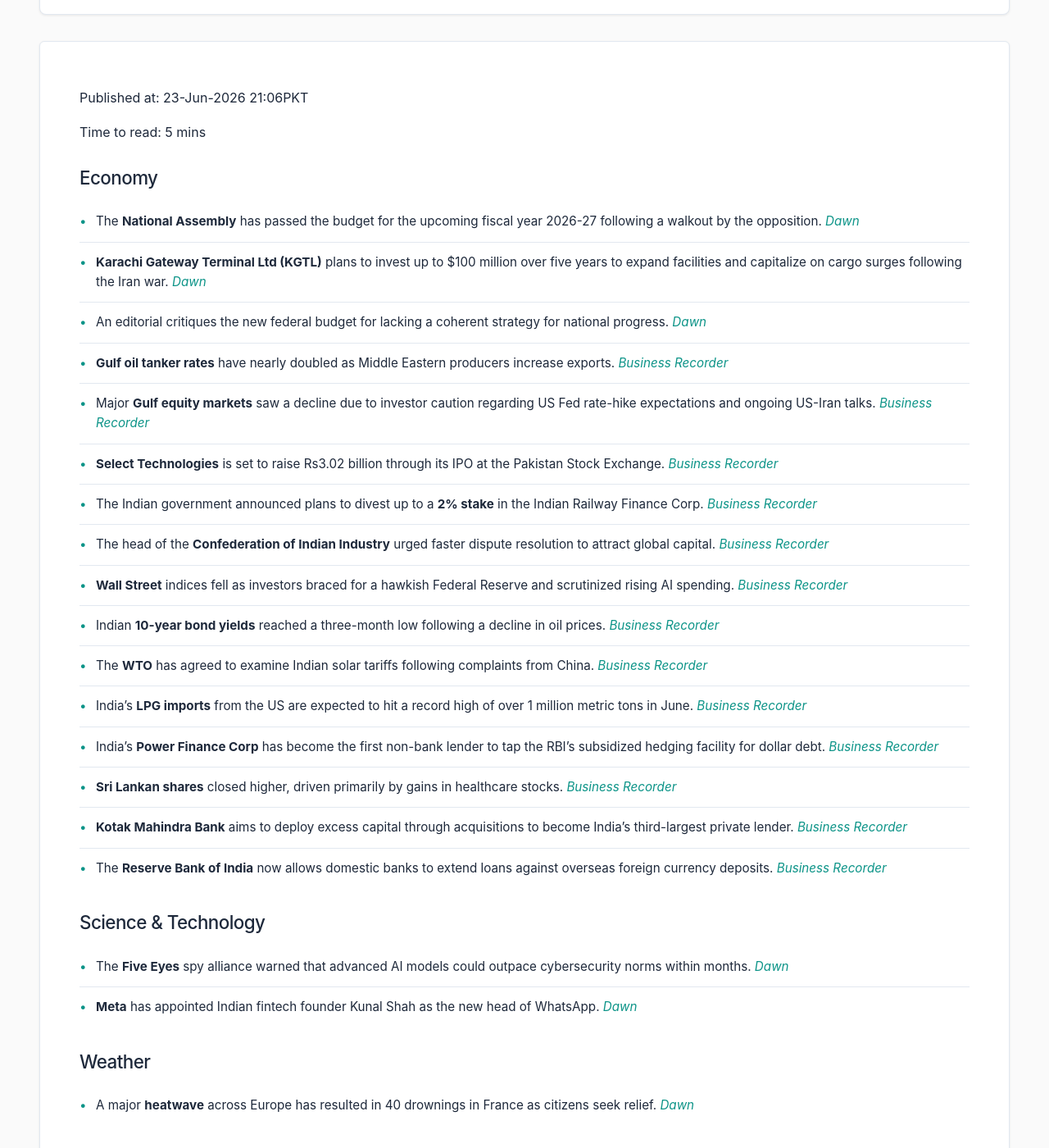
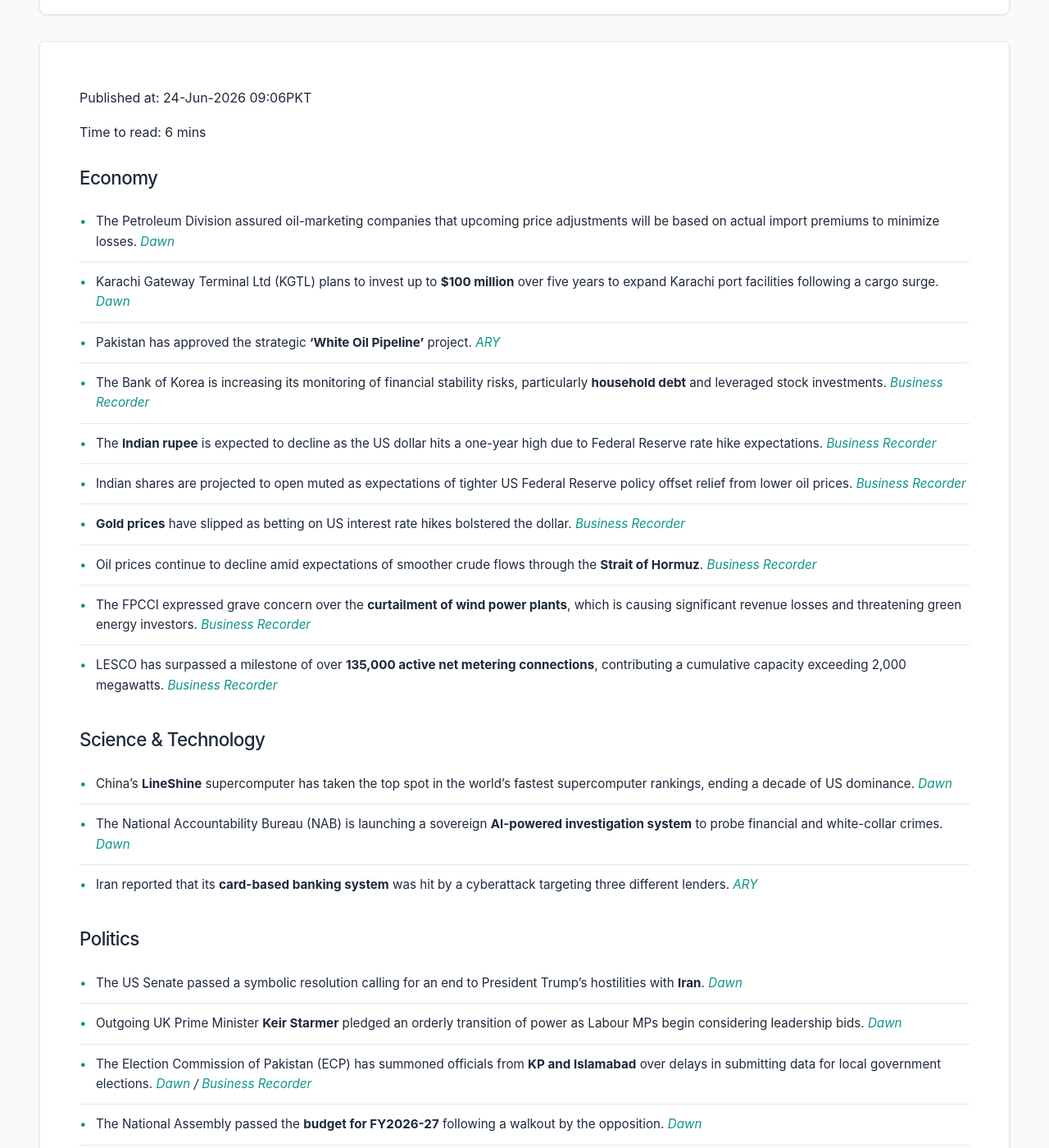
Before and after one commit to zsubzwary/news, a Jekyll site: the page built from en/index.md, in a window 1280 px wide and 1400 px high, scrolled down 209 px. Shown: the whole window at 82% size. Built offline with Jekyll 4.4.1, drawn with Linux system fonts in a browser that asks for light colours; some web fonts are replaced; comment, search, counter and statistics services are not loaded; some of the changed text lies outside the part shown.

Commit message:
DateTime; 2026-06-24T04:06:12.646Z

```diff
--- a/en/index.md
+++ b/en/index.md
@@ -4,62 +4,70 @@ title: Pakistan News Briefing
 lang: en
 ---
 
-Published at: 23-Jun-2026 21:06PKT
+Published at: 24-Jun-2026 09:06PKT
 
-Time to read: 5 mins
+Time to read: 6 mins
 
 ### Economy
-- The **National Assembly** has passed the budget for the upcoming fiscal year 2026-27 following a walkout by the opposition. *[Dawn](https://www.dawn.com/news/2010249/na-passes-budget-for-fy2026-27-following-opposition-walkout)*
-- **Karachi Gateway Terminal Ltd (KGTL)** plans to invest up to $100 million over five years to expand facilities and capitalize on cargo surges following the Iran war. *[Dawn](https://www.dawn.com/news/2010285/kgtl-plans-up-to-100m-more-investment-in-karachi-port-after-cargo-surge-from-iran-war)*
-- An editorial critiques the new federal budget for lacking a coherent strategy for national progress. *[Dawn](https://www.dawn.com/news/2010169/a-budget-to-forget)*
-- **Gulf oil tanker rates** have nearly doubled as Middle Eastern producers increase exports. *[Business Recorder](https://www.brecorder.com/news/40426989/gulf-oil-tanker-rates-nearly-double-as-middle-east-producers-ramp-up-exports)*
-- Major **Gulf equity markets** saw a decline due to investor caution regarding US Fed rate-hike expectations and ongoing US-Iran talks. *[Business Recorder](https://www.brecorder.com/news/40426988/major-gulf-bourses-ease-on-investor-caution-fed-rate-hike-bets)*
-- **Select Technologies** is set to raise Rs3.02 billion through its IPO at the Pakistan Stock Exchange. *[Business Recorder](https://www.brecorder.com/news/40426986/ipo-at-psx-select-technologies-mobilises-rs302bn-through-selling-8888mn-shares)*
-- The Indian government announced plans to divest up to a **2% stake** in the Indian Railway Finance Corp. *[Business Recorder](https://www.brecorder.com/news/40426984/india-to-sell-up-to-2-stake-in-indian-railway-finance-corp)*
-- The head of the **Confederation of Indian Industry** urged faster dispute resolution to attract global capital. *[Business Recorder](https://www.brecorder.com/news/40426975/indian-industry-lobby-chief-pushes-for-quicker-dispute-resolution-to-boost-investment)*
-- **Wall Street** indices fell as investors braced for a hawkish Federal Reserve and scrutinized rising AI spending. *[Business Recorder](https://www.brecorder.com/news/40426983/wall-st-tumbles-on-tech-selloff-as-concerns-about-hawkish-fed-ai-spending-mount)*
-- Indian **10-year bond yields** reached a three-month low following a decline in oil prices. *[Business Recorder](https://www.brecorder.com/news/40426974/oil-slide-anchors-india-10-year-yield-at-3-month-low)*
-- The **WTO** has agreed to examine Indian solar tariffs following complaints from China. *[Business Recorder](https://www.brecorder.com/news/40426980/wto-body-agrees-to-examine-indian-solar-tariffs-official-says)*
-- India's **LPG imports** from the US are expected to hit a record high of over 1 million metric tons in June. *[Business Recorder](https://www.brecorder.com/news/40426967/indias-lpg-imports-from-us-set-to-cross-1-million-tons-in-june-sources-say)*
-- India's **Power Finance Corp** has become the first non-bank lender to tap the RBI's subsidized hedging facility for dollar debt. *[Business Recorder](https://www.brecorder.com/news/40426966/indias-pfc-becomes-first-non-bank-lender-to-tap-dollar-debt-after-rbi-subsidy-bankers-say)*
-- **Sri Lankan shares** closed higher, driven primarily by gains in healthcare stocks. *[Business Recorder](https://www.brecorder.com/news/40426976/healthcare-stocks-lift-sri-lankan-shares-higher)*
-- **Kotak Mahindra Bank** aims to deploy excess capital through acquisitions to become India's third-largest private lender. *[Business Recorder](https://www.brecorder.com/news/40426965/kotak-mahindra-bank-has-high-ambitions-to-deploy-capital-for-growth-ceo-says)*
-- The **Reserve Bank of India** now allows domestic banks to extend loans against overseas foreign currency deposits. *[Business Recorder](https://www.brecorder.com/news/40426973/indias-rbi-to-allow-domestic-banks-to-extend-loans-against-overseas-fx-deposits)*
+- The Petroleum Division assured oil-marketing companies that upcoming price adjustments will be based on actual import premiums to minimize losses. *[Dawn](https://www.dawn.com/news/2010419/weekly-oil-pricing-mechanism-to-stay)*
+- Karachi Gateway Terminal Ltd (KGTL) plans to invest up to **$100 million** over five years to expand Karachi port facilities following a cargo surge. *[Dawn](https://www.dawn.com/news/2010285/kgtl-plans-up-to-100m-more-investment-in-karachi-port-after-cargo-surge-from-iran-war)*
+- Pakistan has approved the strategic **‘White Oil Pipeline’** project. *[ARY](https://arynews.tv/pakistan-approves-strategic-white-oil-pipeline-project)*
+- The Bank of Korea is increasing its monitoring of financial stability risks, particularly **household debt** and leveraged stock investments. *[Business Recorder](https://www.brecorder.com/news/40427114/bank-of-korea-board-member-raises-concerns-about-house-prices-leveraged-stock-investments)*
+- The **Indian rupee** is expected to decline as the US dollar hits a one-year high due to Federal Reserve rate hike expectations. *[Business Recorder](https://www.brecorder.com/news/40427111/indian-rupee-to-slide-after-dollar-powers-to-over-1-year-high-on-fed-hike-bets-risk-off)*
+- Indian shares are projected to open muted as expectations of tighter US Federal Reserve policy offset relief from lower oil prices. *[Business Recorder](https://www.brecorder.com/news/40427109/indian-shares-likely-to-open-muted-as-us-rate-hike-bets-offset-oil-relief)*
+- **Gold prices** have slipped as betting on US interest rate hikes bolstered the dollar. *[Business Recorder](https://www.brecorder.com/news/40427108/gold-slips-as-fed-rate-hike-expectations-buoy-dollar)*
+- Oil prices continue to decline amid expectations of smoother crude flows through the **Strait of Hormuz**. *[Business Recorder](https://www.brecorder.com/news/40427107/oil-prices-extend-decline-on-expectations-of-smoother-crude-flows-via-hormuz)*
+- The FPCCI expressed grave concern over the **curtailment of wind power plants**, which is causing significant revenue losses and threatening green energy investors. *[Business Recorder](https://www.brecorder.com/news/40427089/concern-expressed-over-curtailment-of-wind-power-plants)*
+- LESCO has surpassed a milestone of over **135,000 active net metering connections**, contributing a cumulative capacity exceeding 2,000 megawatts. *[Business Recorder](https://www.brecorder.com/news/40427090/lesco-achieves-net-metering-with-135837-connections)*
 
 ### Science & Technology
-- The **Five Eyes** spy alliance warned that advanced AI models could outpace cybersecurity norms within months. *[Dawn](https://www.dawn.com/news/2010237/five-eyes-spy-alliance-warns-ai-can-outpace-cybersecurity-norms-in-months-not-years)*
-- **Meta** has appointed Indian fintech founder Kunal Shah as the new head of WhatsApp. *[Dawn](https://www.dawn.com/news/2010231/indian-startup-head-kunal-shah-appointed-as-new-whatsapp-boss)*
-
-### Weather
-- A major **heatwave** across Europe has resulted in 40 drownings in France as citizens seek relief. *[Dawn](https://www.dawn.com/news/2010275/40-drown-in-france-as-people-seek-relief-from-europes-heatwave)*
+- China's **LineShine** supercomputer has taken the top spot in the world's fastest supercomputer rankings, ending a decade of US dominance. *[Dawn](https://www.dawn.com/news/2010462/china-tops-worlds-fastest-supercomputer-ranking)*
+- The National Accountability Bureau (NAB) is launching a sovereign **AI-powered investigation system** to probe financial and white-collar crimes. *[Dawn](https://www.dawn.com/news/2010341/nab-to-launch-ai-based-investigation-system-to-probe-financial-crimes-white-collar-offences)*
+- Iran reported that its **card-based banking system** was hit by a cyberattack targeting three different lenders. *[ARY](https://arynews.tv/iran-says-card-based-banking-hit-by-cyberattack-on-three-lenders)*
 
 ### Politics
-- The **ECP** has set a July 1 deadline for KP and Islamabad authorities to submit data for local government elections. *[Dawn](https://www.dawn.com/news/2010298/ecp-summons-kp-islamabad-officials-on-july-1-over-delay-in-local-govt-polls-data)*
-- **PTI** leaders Gohar Ali Khan and Salman Akram Raja are seeking a meeting with Imran Khan in Adiala jail. *[Dawn](https://www.dawn.com/news/2010145/pti-bigwigs-gohar-ali-khan-salman-akram-raja-eye-meeting-with-imran)*
+- The US Senate passed a symbolic resolution calling for an end to President Trump’s hostilities with **Iran**. *[Dawn](https://www.dawn.com/news/2010451/us-congress-passes-symbolic-iran-war-rebuke-to-trump)*
+- Outgoing UK Prime Minister **Keir Starmer** pledged an orderly transition of power as Labour MPs begin considering leadership bids. *[Dawn](https://www.dawn.com/news/2010421/starmer-vows-orderly-transition-as-labour-mps-mull-leadership-bids)*
+- The Election Commission of Pakistan (ECP) has summoned officials from **KP and Islamabad** over delays in submitting data for local government elections. *[Dawn](https://www.dawn.com/news/2010298/ecp-summons-kp-islamabad-officials-on-july-1-over-delay-in-local-govt-polls-data) / [Business Recorder](https://www.brecorder.com/news/40427099/islamabad-kp-ecp-summons-officials-over-delay-in-lg-polls)*
+- The National Assembly passed the **budget for FY2026-27** following a walkout by the opposition. *[Dawn](https://www.dawn.com/news/2010249/na-passes-budget-for-fy2026-27-following-opposition-walkout)*
+- The **PTI** has officially rejected the newly passed Finance Bill, labeling it "anti-people." *[Business Recorder](https://www.brecorder.com/news/40427100/pti-rejects-finance-bill)*
+- Pakistan has demanded that the **Taliban** take urgent action to prevent terrorist groups from using Afghan territory for activities against other countries. *[Business Recorder](https://www.brecorder.com/news/40427098/terrorists-groups-operating-in-afghanistan-pakistan-demands-taliban-take-urgent-action)*
+- The **Punjab Assembly Speaker** rebuked ministers and bureaucrats for their lack of familiarity with parliamentary rules during the budget session. *[Business Recorder](https://www.brecorder.com/news/40427096/punjab-assembly-budget-session-speaker-rebukes-ministers-bureaucracy-over-ignorance-of-rules)*
+- Defence Minister Khawaja Asif defended his remarks regarding the political situation in **Azad Jammu and Kashmir (AJK)**. *[Business Recorder](https://www.brecorder.com/news/40427097/asif-defends-remarks-on-political-situation-in-ajk)*
 
 ### National
-- **Sargodha police** have arrested four suspects in the murder case of a seven-year-old girl. *[Dawn](https://www.dawn.com/news/2010300/sargodha-police-arrest-4-suspects-in-7-year-old-girls-murder-case)*
-- The **AJK government** has ruled out granting blanket amnesty to leaders of the proscribed JAAC. *[Dawn](https://www.dawn.com/news/2010274/ajk-govt-rules-out-blanket-amnesty-for-proscribed-jaac-leaders)*
-- The **Sindh government** announced it will bear the medical expenses for those injured in a car accident outside a Karachi imambargah. *[Dawn](https://www.dawn.com/news/2010227/sindh-govt-to-bear-medical-expenses-of-injured-persons-after-car-rams-into-tent-outside-imambargah-in-karachi)*
+- Law Minister Azam Nazeer Tarar stated that the proposed **telecom bill** will not infringe on the rights of private citizens. *[Dawn](https://www.dawn.com/news/2010461/telecom-bill-wont-infringe-on-private-rights-minister)*
+- The Pakistan Psychiatric Society is challenging a court ruling that declared the **decriminalization of suicide attempts** repugnant to Islamic injunctions. *[Dawn](https://www.dawn.com/news/2010455/psychiatrists-challenge-fsc-ruling-on-suicide-attempts)*
+- Karachi Traffic Police have issued a **traffic plan** and alternative routes for the upcoming Muharram processions. *[Dawn](https://www.dawn.com/news/2010289/karachi-police-issue-traffic-plan-for-muharram-8-10-processions)*
+- PTI leaders expressed outrage after being denied meetings with **Imran Khan** at Adiala jail. *[Dawn](https://www.dawn.com/news/2010336/pti-rails-against-adiala-jail-admin-after-another-meeting-with-imran-denied)*
+- Sargodha police have arrested four suspects in connection with the **murder of a seven-year-old girl**. *[Dawn](https://www.dawn.com/news/2010300/sargodha-police-arrest-4-suspects-in-7-year-old-girls-murder-case)*
+- The AJK government has ruled out any **blanket amnesty** for leaders of the proscribed Joint Awami Action Committee (JAAC). *[Dawn](https://www.dawn.com/news/2010274/ajk-govt-rules-out-blanket-amnesty-for-proscribed-jaac-leaders)*
+- The Lahore High Court rejected a **bail plea for a teacher** accused of sexually assaulting an underage student. *[Business Recorder](https://www.brecorder.com/news/40427092/lhc-rejects-teachers-bail-plea)*
+- Punjab Local Government Minister Zeeshan Rafique praised the **‘Maryum’s Sohna Punjab’** initiative for its progress in urban development. *[Business Recorder](https://www.brecorder.com/news/40427093/minister-praises-maryums-sohna-punjab-initiative)*
 
 ### International
-- **PM Shehbaz Sharif** addressed a joint press briefing with Iran’s President Masoud Pezeshkian during his official visit. *[Dawn](https://www.dawn.com/news/2010220/pm-shehbaz-addresses-joint-statement-with-iran-president)*
-- A **UN probe** reported that Israeli security forces have deliberately targeted Palestinian children in Gaza. *[Dawn](https://www.dawn.com/news/2010272/israels-deliberate-targeting-of-children-part-of-ongoing-gaza-genocide-un-probe)*
-- Deputy PM **Ishaq Dar** stated that Israeli attacks on Lebanon nearly derailed US-Iran talks in Switzerland. *[Dawn](https://www.dawn.com/news/2010236/dar-says-us-iran-talks-in-switzerland-could-have-happened-earlier-if-not-for-israels-attacks-on-lebanon)*
-- **North Korean leader** Kim Jong Un asserted that the nation will continue to exercise its position as a nuclear state. *[Dawn](https://www.dawn.com/news/2010233/north-koreas-kim-jong-un-says-country-will-exercise-its-position-as-nuclear-state)*
-- The **Philippines** is rethinking school safety measures following a rare fatal shooting in Tacloban City. *[Dawn](https://www.dawn.com/news/2010258/philippines-rethinks-school-safety-after-rare-shooting-kills-3)*
-- An explosion at a **Qatar LNG plant** due to a technical malfunction killed 13 people, including Pakistani and Indian nationals. *[Dawn](https://www.dawn.com/news/2009790/pakistani-indian-nationals-among-13-dead-after-technical-malfunction-at-qatar-lng-plant)*
-- A **Taliban delegation** met with EU officials in Brussels to discuss consular services for Afghans. *[Business Recorder](https://www.brecorder.com/news/40426985/afghanistans-taliban-delegation-met-with-eu-officials-in-brussels)*
-- A **Russian missile attack** killed three people in the Ukrainian city of Kryvyi Rih. *[Business Recorder](https://www.brecorder.com/news/40426981/russian-attack-kills-three-in-ukraines-kryvyi-rih-official-says)*
-- **Taliban morality police** detained approximately 20 aid workers near the Iran-Afghanistan border over beard length. *[Dawn](https://www.dawn.com/news/2010140/taliban-govt-detains-aid-workers-over-beard-length)*
-- The **regional geo-strategic landscape** in West Asia is transitioning into a de-escalation phase following the Iran war. *[Dawn](https://www.dawn.com/news/2009903/the-regional-geo-strategic-landscape-in-west-asia-post-the-iran-war)*
+- Former Israeli PM Naftali Bennett admitted that Israel **smuggled Starlink receivers** into Iran to assist anti-government protesters. *[Dawn](https://www.dawn.com/news/2010445/israel-smuggled-starlink-system-into-iran-ex-pm-admits)*
+- Iran’s President Masoud Pezeshkian called for a new **regional security structure** among Muslim nations. *[Dawn](https://www.dawn.com/news/2010220/hands-of-friendship-iran-president-calls-for-new-regional-security-structure-among-muslim-nations)*
+- The UN Security Council adopted a resolution to strengthen accountability for **crimes against UN peacekeepers**. *[Dawn](https://www.dawn.com/news/2010420/153-states-back-move-to-tackle-crimes-against-un-peacekeepers)*
+- Victims of the 2024 **Kenya police violence** have dismissed government compensation promises as a "smokescreen." *[Dawn](https://www.dawn.com/news/2010332/victims-of-2024-kenya-police-violence-say-compensation-promise-a-smokescreen)*
+- Pakistan and Qatar successfully hosted a summit to mediate between the **US and Iran**. *[Dawn](https://www.dawn.com/news/2010436/trouble-at-home)*
+- Ukrainian strikes caused power outages in the Russian-held city of **Sevastopol**. *[Business Recorder](https://www.brecorder.com/news/40427113/russian-held-sevastopol-without-power-after-ukraine-strikes-moscow-installed-governor-says)*
 
 ### Sports
-- **Serena Williams** is set to return to Wimbledon after being awarded a women's singles wildcard. *[Business Recorder](https://www.brecorder.com/news/40426987/serenas-return-puts-familiar-force-at-centre-of-wimbledon)*
-- The **PGA Tour** has announced a new two-tier competitive model involving promotion and relegation, starting in 2028. *[Business Recorder](https://www.brecorder.com/news/40426982/pga-tour-announces-two-tier-competitive-model-from-2028re)*
-- **Barcelona** has signed Egyptian forward Hamza Abdelkarim on a permanent deal. *[Business Recorder](https://www.brecorder.com/news/40426979/barcelona-sign-egypt-forward-abdelkarim-until-2029)*
-- **Germany** aims to maintain momentum in the World Cup with an upcoming match against Ecuador. *[Business Recorder](https://www.brecorder.com/news/40426978/germany-go-for-three-out-of-three-against-ecuador-to-keep-up-winning-momentum)*
+- Ben Stokes has been urged to use recent **curfew controversies** as motivation to defeat New Zealand. *[ARY](https://arynews.tv/stokes-urged-to-use-curfew-controversy-as-fuel-to-beat-new-zealand)*
+- Panama has been eliminated from the **World Cup** following a defeat to Croatia. *[ARY](https://arynews.tv/panama-out-of-world-cup-after-defeat-to-croatia)*
+- England and Ghana are nearing qualification for the **World Cup last 32** following a draw. *[ARY](https://arynews.tv/england-ghana-close-in-on-world-cup-last-32-after-draw)*
+- Australia defeated Pakistan in the **Women’s T20 World Cup**. *[ARY](https://arynews.tv/australia-crush-pakistan-in-womens-t20-world-cup)*
+- The US has eased rules regarding the **Iranian team** for Game 3 of the World Cup. *[ARY](https://arynews.tv/us-eases-rules-on-iran-team-for-game-3-of-world-cup)*
+- **Cristiano Ronaldo** made history by becoming the first player to score in six different World Cups. *[ARY](https://arynews.tv/ronaldo-delights-in-silencing-attacks-after-making-world-cup-history) / [Business Recorder](https://www.brecorder.com/news/40427110/im-back-record-breaker-ronaldo-fires-portugal-to-5-0-win-over-uzbekistan)*
+- Naomi Osaka has reached the last eight in **Bad Homburg**. *[ARY](https://arynews.tv/osaka-overcomes-dip-to-reach-bad-homburg-last-eight)*
+- The **Moroccan squad** is reportedly supporting player Achraf Hakimi amidst an impending trial. *[ARY](https://arynews.tv/morocco-squad-supporting-hakimi-despite-impending-rape-trial)*
+
+### Health
+- Australian authorities have increased **bird flu** surveillance following confirmed cases in migratory seabirds. *[Business Recorder](https://www.brecorder.com/news/40427112/australia-ramps-up-bird-flu-surveillance-testing-after-first-mainland-cases-reported)*
+- Nestlé Pakistan, PCSIR, and PSFST commemorated **World Food Safety Day** to promote a stronger food safety ecosystem. *[Business Recorder](https://www.brecorder.com/news/40427095/nestle-pakistan-pcsir-and-psfst-marks-world-food-safety-day)*
 
 ### Other
-- Large quantities of **seashells** wash up on Karachi's shores annually during the monsoon season. *[Dawn](https://www.dawn.com/news/2010282/every-monsoon-thousands-of-seashells-wash-up-on-karachis-shores-heres-why)*
-- **Mariah Carey** has shared a tribute following the death of Clive Davis. *[ARY](https://arynews.tv/mariah-carey-tribute-to-clive-davis)*
+- An editorial suggests Pakistan must better **sequence investments** between universities and vocational training to drive growth. *[Dawn](https://www.dawn.com/news/2010435/sequencing-skills-and-degrees)*
+- Social experts called for simpler access to public services for **widows** on International Widows Day. *[Business Recorder](https://www.brecorder.com/news/40427091/international-widows-day-marked)*
+- Mobilink Bank and the Depilex Smileagain Foundation provided **electric scooters** to female survivors of burn violence. *[Business Recorder](https://www.brecorder.com/news/40427094/25-scooters-to-female-survivors-of-burn-violence-mobilink-bank-depilex-smileagain-foundation-collaborate)*
```
